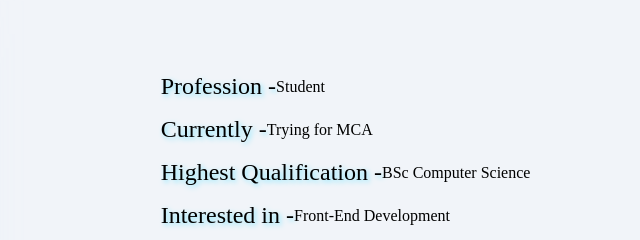
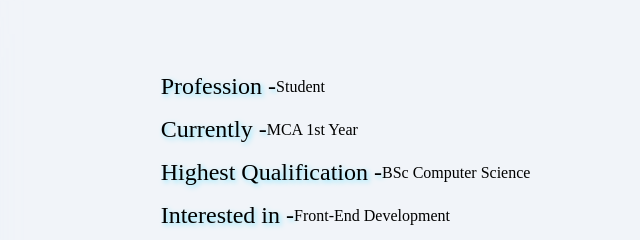
Before and after one commit to sumedhx/Portfolio, a plain HTML site: page index.html in a window 1280 px wide. Shown: the part 820-1060 px from the top of the page, 573-1213 px from the left. Drawn offline with Linux system fonts and the light colour scheme; a web font is replaced by a local one.

Commit message:
Update index.html

```diff
--- a/index.html
+++ b/index.html
@@ -68,7 +68,7 @@
                         <h2>Profession - </h2><span> Student</span>
                     </span>
                     <span class="info-line">
-                        <h2>Currently - </h2><span>Trying for MCA</span>
+                        <h2>Currently - </h2><span>MCA 1st Year</span>
                     </span>
                     <span class="info-line">
                         <h2>Highest Qualification - </h2><span> BSc Computer Science</span>
```
